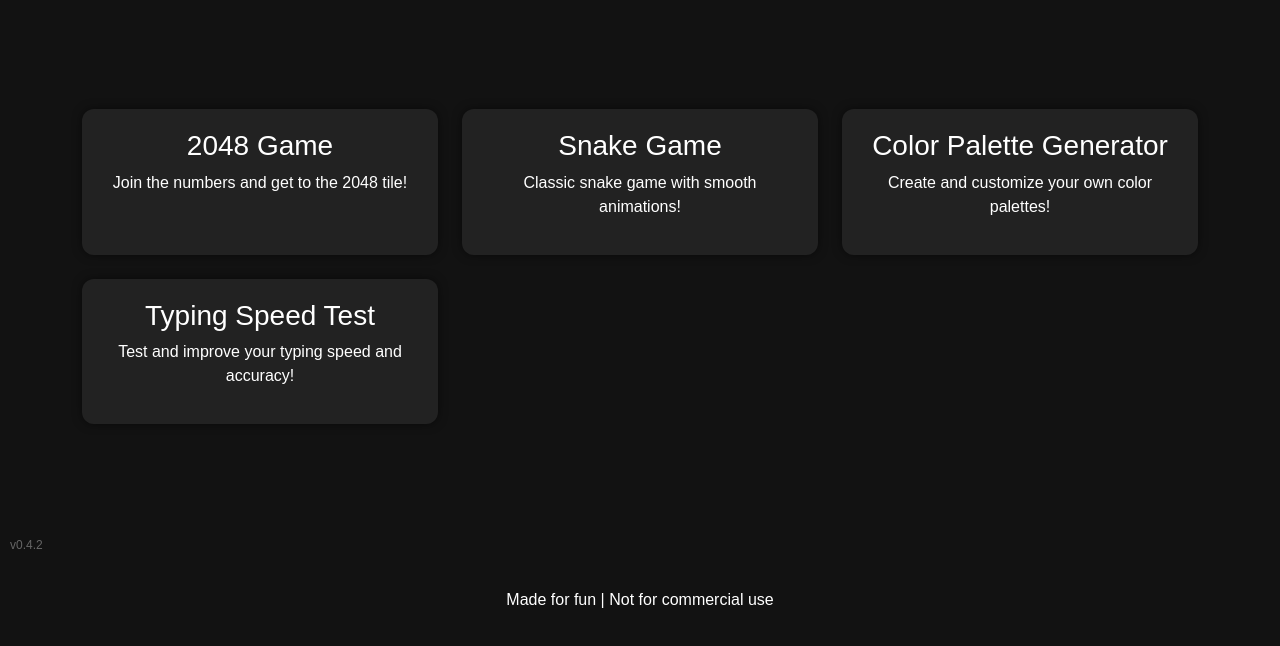
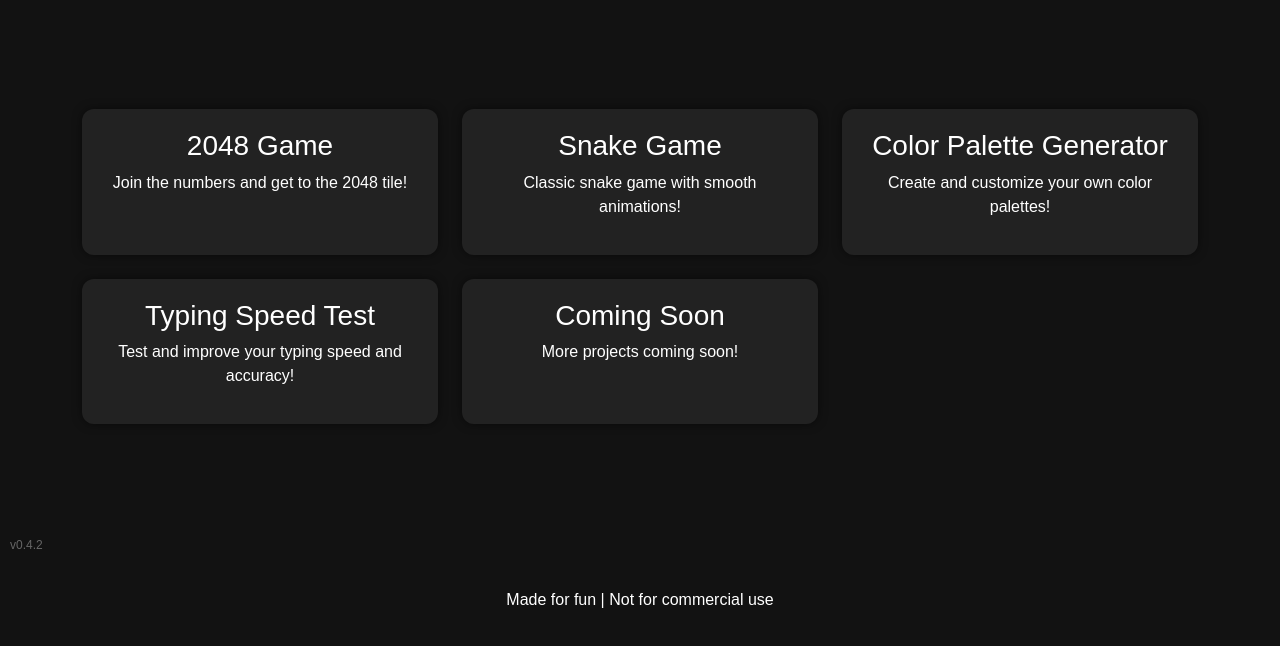
Before and after one commit to strmbsd/Projects, a plain HTML site: page index.html in a window 1280 px wide. Shown: the part 236-882 px from the top of the page. Drawn offline with nearby package versions, Linux system fonts and the light colour scheme.

Commit message:
Update index.html

```diff
--- a/index.html
+++ b/index.html
@@ -106,6 +106,12 @@
                             <p>Test and improve your typing speed and accuracy!</p>
                         </div>
                     </div>
+                    <div class="col-md-4 mb-4">
+                        <div class="project-card" onclick="showPage('wordleGame')">
+                            <h3>Coming Soon</h3>
+                            <p>More projects coming soon!</p>
+                        </div>
+                    </div>
                 </div>
             </section>
 
```
